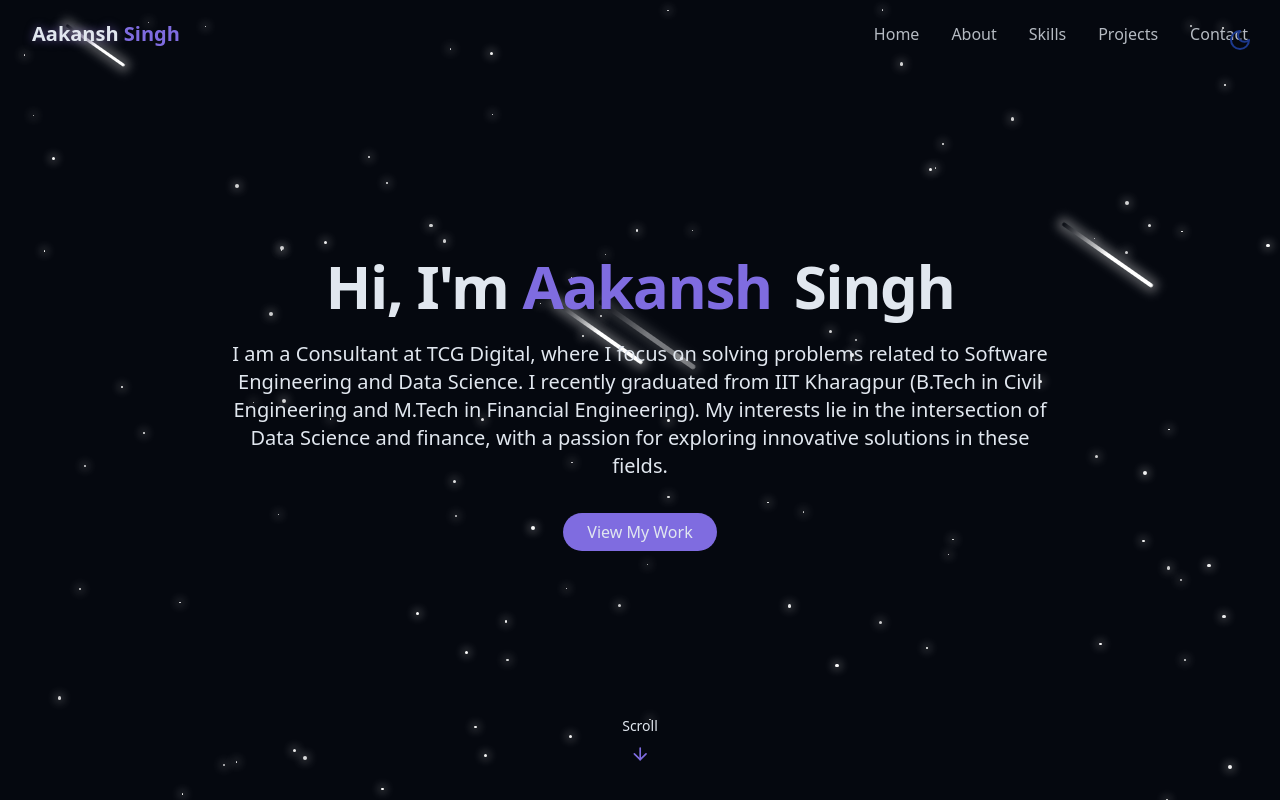
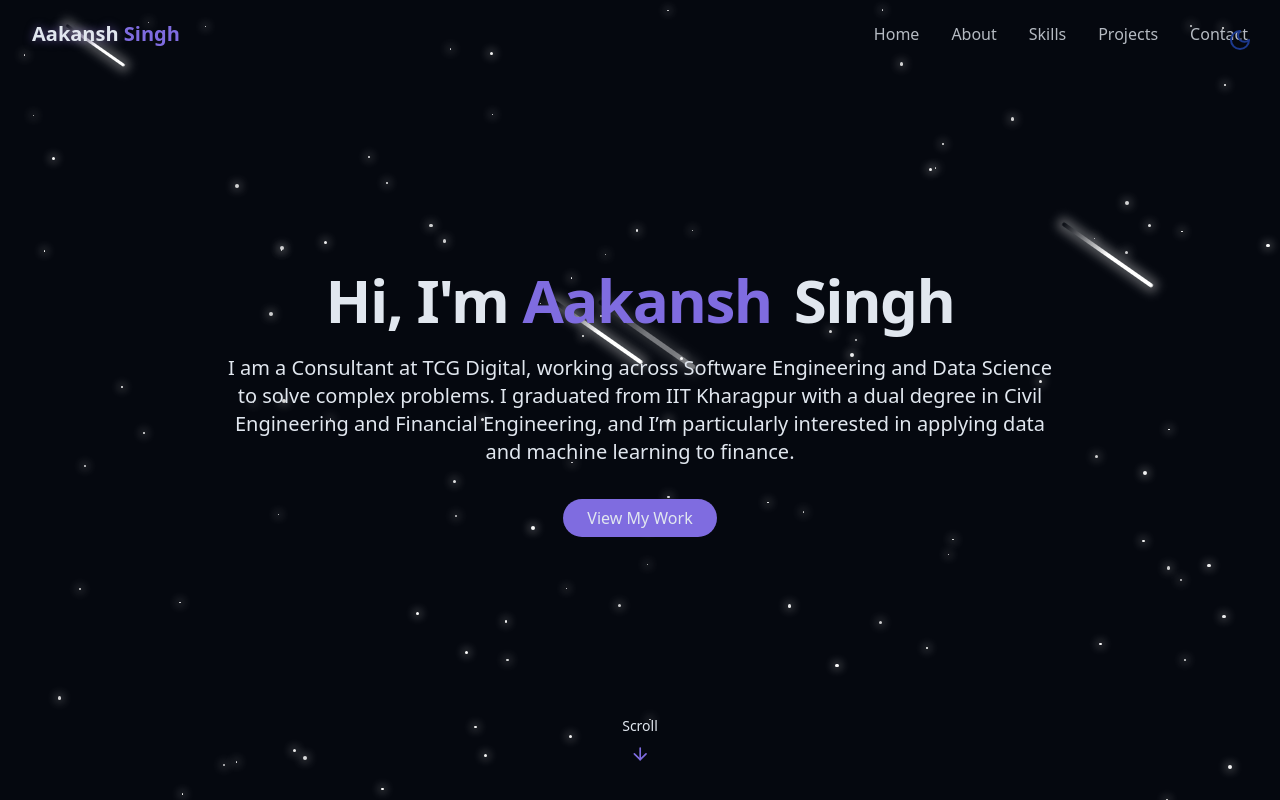
Before and after one commit to AakanshSing/portfolio-2025, a React (Vite) app: page / in a window 1280 px wide. Shown: the top 800 px of the page. Built offline with nearby package versions, Linux system fonts and the light colour scheme.

Commit message:
Revise HeroSection description for clarity
Updated the description in HeroSection to enhance clarity and conciseness.

```diff
--- a/src/components/HeroSection.jsx
+++ b/src/components/HeroSection.jsx
@@ -21,9 +21,7 @@ export const HeroSection = () => {
           </h1>
 
           <p className="text-lg md:text-xl text-muted-foreground max-2-2xl mx-auto opacity-0 animate-fade-in-delay-3">
-            I am a Consultant at TCG Digital, where I focus on solving problems related to Software Engineering and Data Science. I recently
-            graduated from IIT Kharagpur (B.Tech in Civil Engineering and M.Tech in Financial Engineering).
-            My interests lie in the intersection of Data Science and finance, with a passion for exploring innovative solutions in these fields.
+            I am a Consultant at TCG Digital, working across Software Engineering and Data Science to solve complex problems. I graduated from IIT Kharagpur with a dual degree in Civil Engineering and Financial Engineering, and I’m particularly interested in applying data and machine learning to finance.
           </p>
 
           <div className="pt-4 opacity-0 animate-fade-in-delay-4">
```
